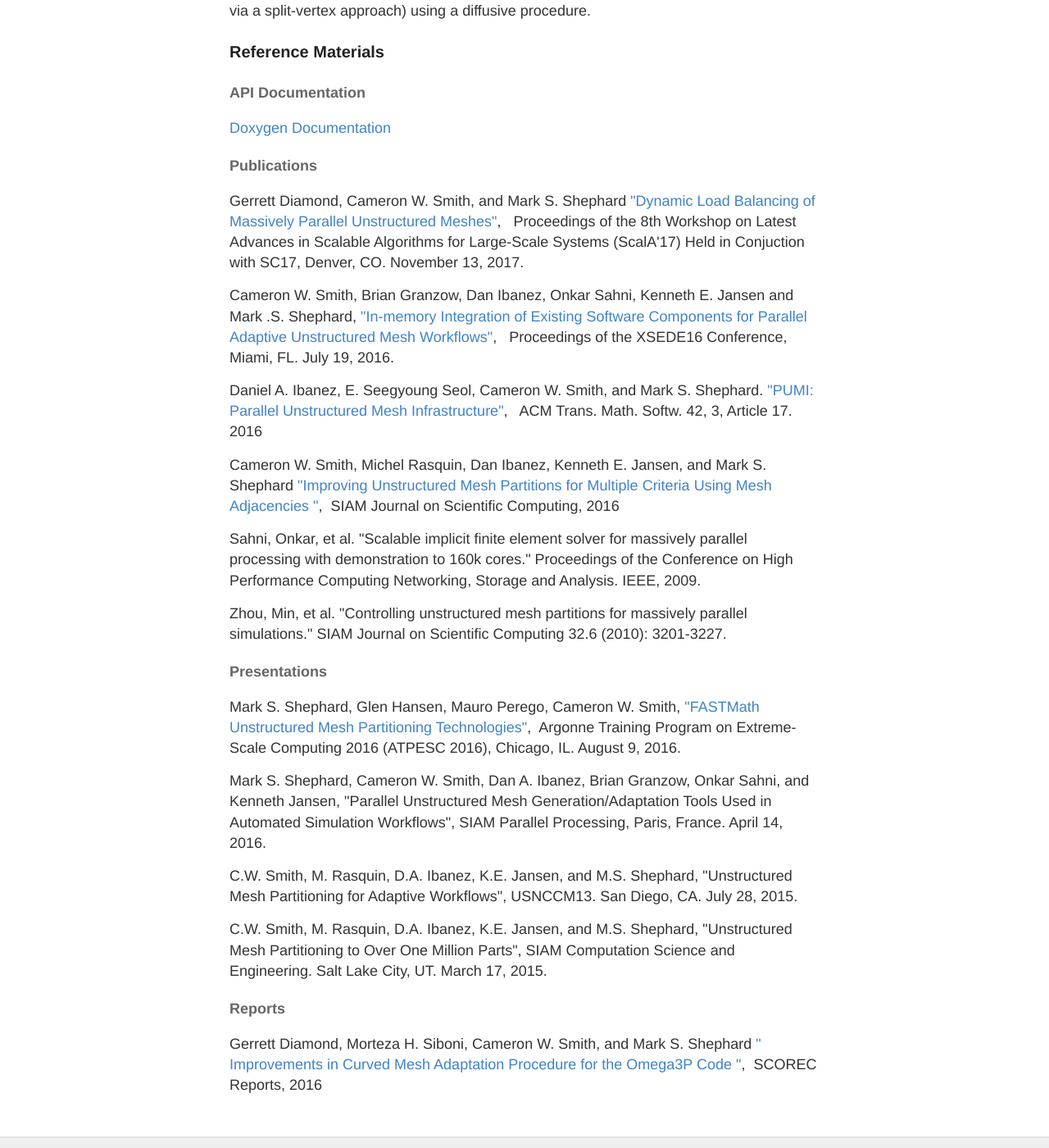
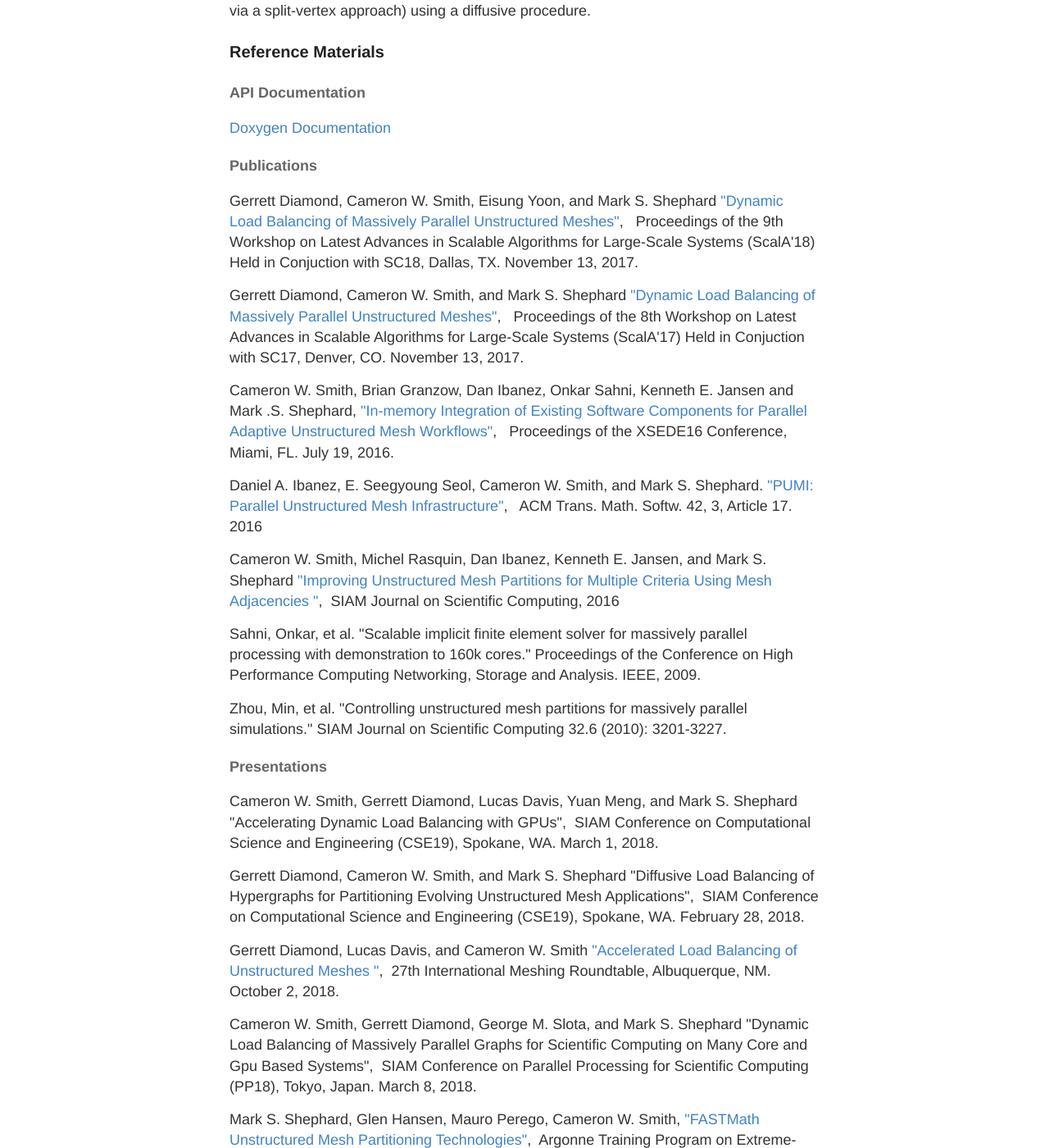
Before and after one commit to SCOREC/EnGPar, a Jekyll site: the page built from docs/index.html, in a window 1280 px wide and 1400 px high, scrolled down 696 px. Shown: the whole window at 82% size. Built offline with Jekyll 4.4.1, drawn with Linux system fonts in a browser that asks for light colours.

Commit message:
presentations and papers: pp18, cse19, imr18, sc18

```diff
--- a/docs/index.html
+++ b/docs/index.html
@@ -74,6 +74,13 @@ split-vertex approach) using a diffusive procedure.
 
   <h4>Publications</h4>
     <p>
+    Gerrett Diamond, Cameron W. Smith, Eisung Yoon, and Mark S. Shephard
+    <a href="https://www.scorec.rpi.edu/REPORTS/2018-19.pdf">
+    &quot;Dynamic Load Balancing of Massively Parallel Unstructured Meshes&quot;</a>,
+    &nbsp; Proceedings of the 9th Workshop on Latest Advances in Scalable Algorithms for Large-Scale Systems
+    (ScalA'18) Held in Conjuction with SC18, Dallas, TX. November 13, 2017.</p>
+
+    <p>
     Gerrett Diamond, Cameron W. Smith, and Mark S. Shephard
     <a href="https://www.scorec.rpi.edu/REPORTS/2017-6.pdf">
     &quot;Dynamic Load Balancing of Massively Parallel Unstructured Meshes&quot;</a>,
@@ -112,6 +119,32 @@ split-vertex approach) using a diffusive procedure.
 
   <h4>Presentations</h4>
     <p>
+    Cameron W. Smith, Gerrett Diamond, Lucas Davis, Yuan Meng, and Mark S. Shephard
+    &quot;Accelerating Dynamic Load Balancing with GPUs&quot,&nbsp;
+    SIAM Conference on Computational Science and Engineering (CSE19),
+    Spokane, WA. March 1, 2018.</p>
+
+    <p>
+    Gerrett Diamond, Cameron W. Smith, and Mark S. Shephard
+    &quot;Diffusive Load Balancing of Hypergraphs
+    for Partitioning Evolving Unstructured Mesh Applications&quot,&nbsp;
+    SIAM Conference on Computational Science and Engineering (CSE19),
+    Spokane, WA. February 28, 2018.</p>
+
+    <p>
+    Gerrett Diamond, Lucas Davis, and Cameron W. Smith
+    <a href="https://www.scorec.rpi.edu/REPORTS/2018-16.pdf">&quot;Accelerated Load Balancing of Unstructured Meshes
+&quot</a>,&nbsp;
+    27th International Meshing Roundtable, Albuquerque, NM. October 2, 2018.</p>
+
+    <p>
+    Cameron W. Smith, Gerrett Diamond, George M. Slota, and Mark S. Shephard
+    &quot;Dynamic Load Balancing of Massively Parallel Graphs for Scientific Computing
+    on Many Core and Gpu Based Systems&quot,&nbsp;
+    SIAM Conference on Parallel Processing for Scientific Computing (PP18),
+    Tokyo, Japan. March 8, 2018.</p>
+
+    <p>
     Mark S. Shephard, Glen Hansen, Mauro Perego, Cameron W. Smith,
     <a href="https://youtu.be/a2WzWPl2j04">&quot;FASTMath Unstructured Mesh Partitioning Technologies&quot</a>,&nbsp;
     Argonne Training Program on Extreme-Scale Computing 2016 (ATPESC 2016), Chicago, IL. August 9, 2016.</p>
```
